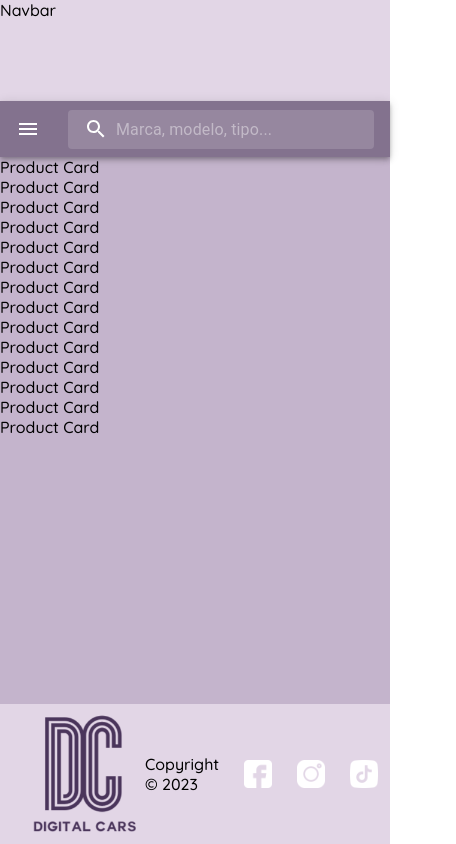
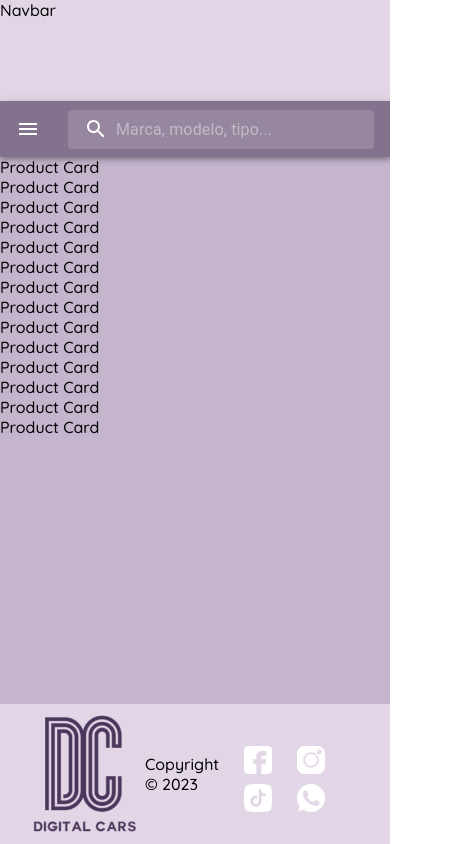
Before and after one commit to matias-salas/DH-Proyecto-Integrador-G4-Front, a React (Vite) app in the folder digital-car/: page / in a window 390 px wide. Shown: the whole page, 456 px wide, since content can reach past the window. Built offline with nearby package versions, Linux system fonts and the light colour scheme.

Commit message:
responsive footer

```diff
--- a/digital-car/src/components/layout/Footer/Footer.css
+++ b/digital-car/src/components/layout/Footer/Footer.css
@@ -23,4 +23,9 @@
 .icon-media{
     width: 28px;
     margin-right: 25px;
+    margin-top: 10px;
 }
+
+.social-icon{
+    flex-wrap: wrap;
+}
```
